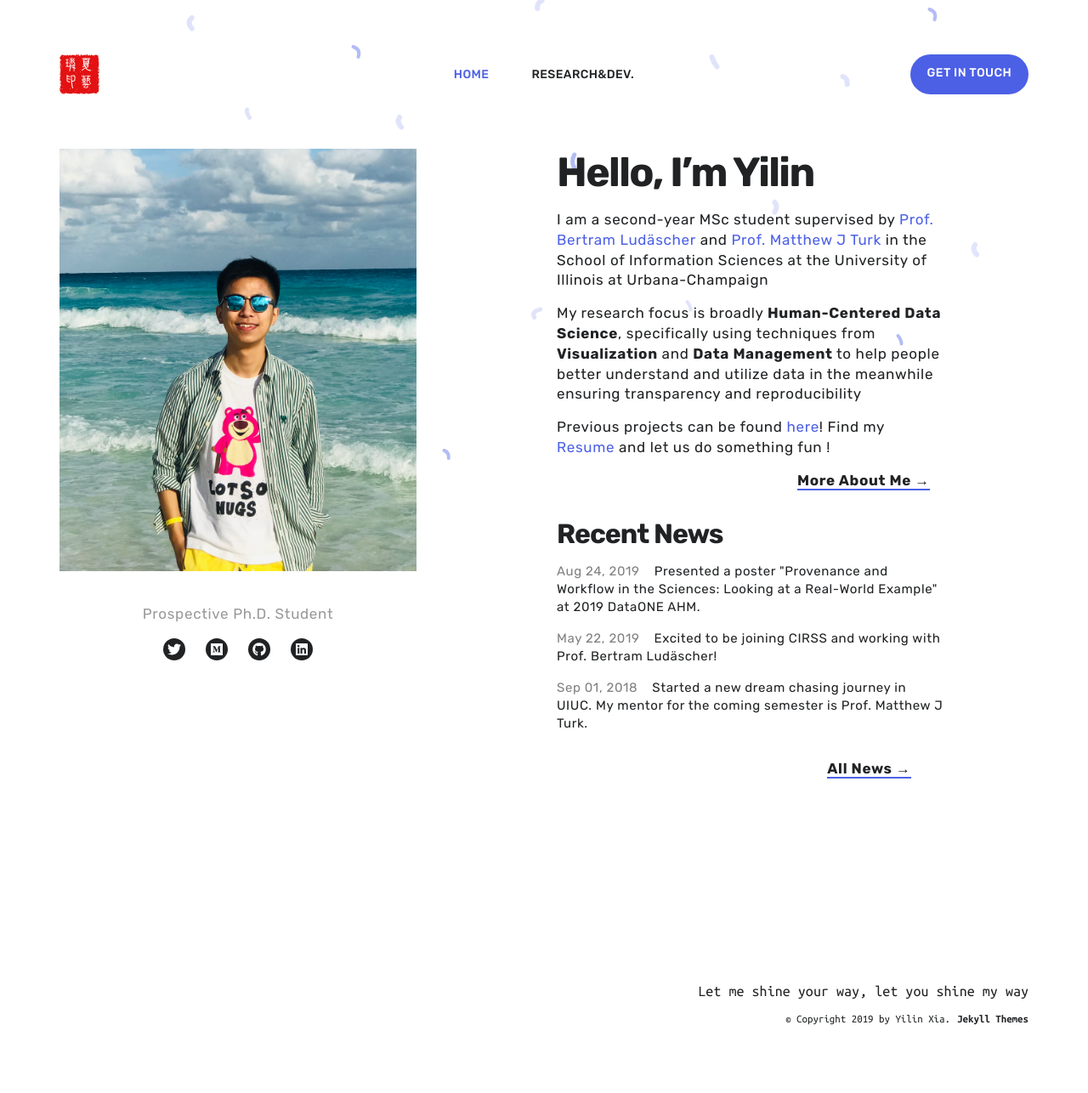
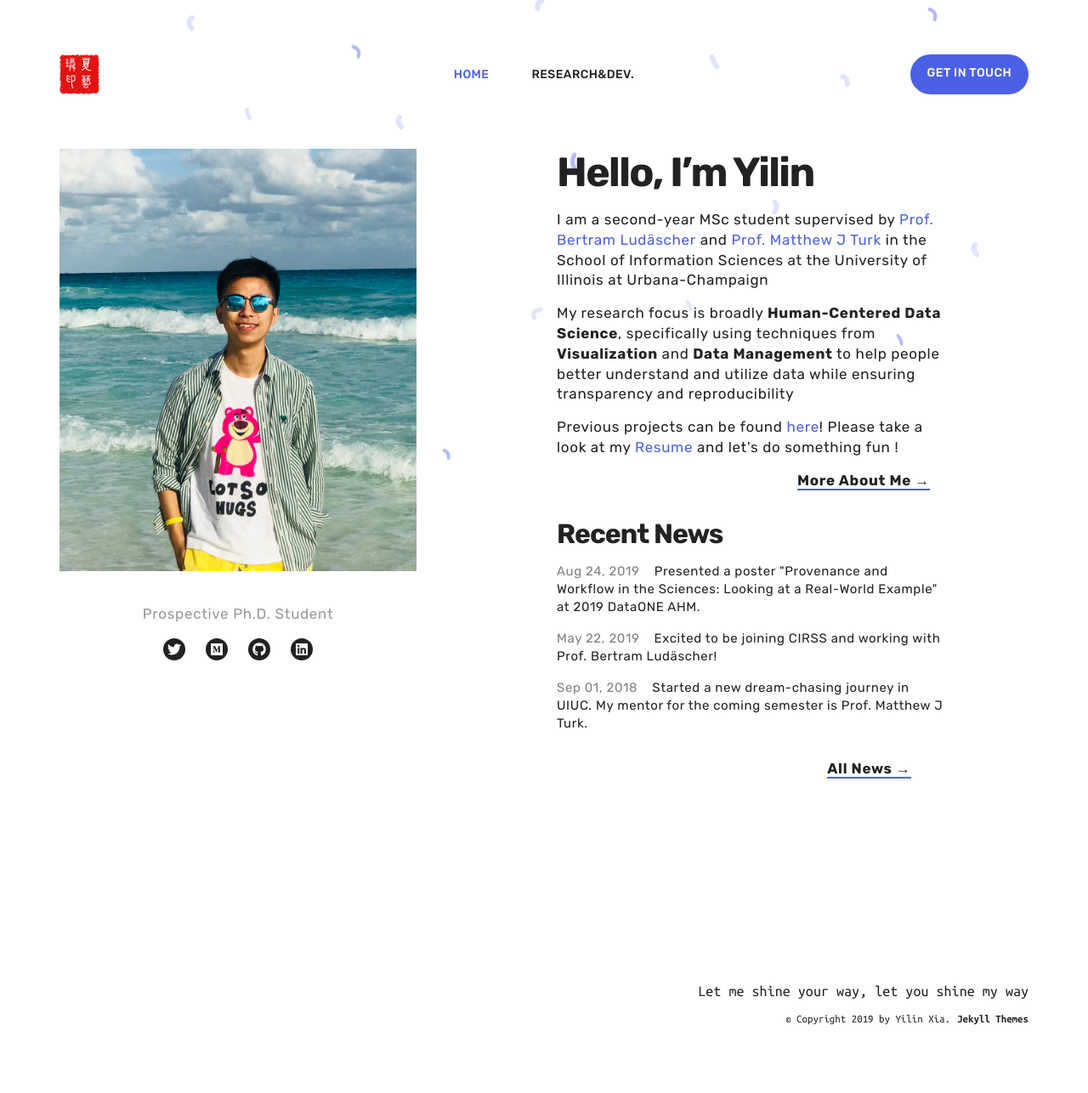
Before and after one commit to YilinXia/yilinxia.github.io, a Jekyll site: the page built from index.html, in a window 1280 px wide. Shown: the whole page at 85% size. Built offline with Jekyll 4.4.1, drawn with Linux system fonts in a browser that asks for light colours; nearby versions of some CDN libraries.

Commit message:
Update section__about.html

```diff
--- a/_includes/section__about.html
+++ b/_includes/section__about.html
@@ -30,15 +30,15 @@
       and <a class="divcss-link" href="https://sites.google.com/site/matthewturk/">Prof. Matthew J Turk</a>
       in the School of Information Sciences at the University of Illinois at Urbana-Champaign </h6>
       <h6>My research focus is broadly <a>Human-Centered Data Science</a>,<span class="divcss-blue3" ></span> <span class="divcss-blue3"></span>
-      specifically using techniques from <a>Visualization</a> and <a>Data Management</a> to help people better understand and utilize data in the meanwhile ensuring transparency and reproducibility<span class="divcss-blue3"></span>  </h6>
+      specifically using techniques from <a>Visualization</a> and <a>Data Management</a> to help people better understand and utilize data while ensuring transparency and reproducibility<span class="divcss-blue3"></span>  </h6>
       <h6>Previous projects can be found <a class="divcss-link"  href="/Projects">here</a>!
-      Find my <a class="divcss-link" href="https://drive.google.com/file/d/1JhY5u5fyU3kOHvCybsrmMspjQvDnUYVY/view?usp=sharing">Resume</a> and let us do something fun !</h6>
+      Please take a look at my <a class="divcss-link" href="https://drive.google.com/file/d/1JhY5u5fyU3kOHvCybsrmMspjQvDnUYVY/view?usp=sharing">Resume</a> and let's do something fun !</h6>
       <h6>&emsp;&emsp;&emsp;&emsp;&emsp;&emsp;&emsp;&emsp;&emsp;&emsp;&emsp;&emsp;&emsp;&emsp;&emsp;&emsp;<a href="https://drive.google.com/file/d/1JhY5u5fyU3kOHvCybsrmMspjQvDnUYVY/view?usp=sharing"><span class="divcss-blue3">More About Me &rarr;</span></a></h6>
     </br></br>
       <h4> <span class="divcss-blue8"></span>Recent News </h4><br/>
       <h5><span class='divcss-news'>Aug 24, 2019</span>&nbsp&nbsp&nbsp Presented a poster "Provenance and Workflow in the Sciences: Looking at a Real-World Example" at 2019 DataONE AHM. </h5><br/>
       <h5><span class='divcss-news'>May 22, 2019</span>&nbsp&nbsp&nbsp Excited to be joining CIRSS and working with Prof. Bertram Ludäscher!</h5><br/>
-      <h5><span class='divcss-news'>Sep 01, 2018</span>&nbsp&nbsp&nbsp Started a new dream chasing journey in UIUC. My mentor for the coming semester is Prof. Matthew J Turk.</h5><br/>
+      <h5><span class='divcss-news'>Sep 01, 2018</span>&nbsp&nbsp&nbsp Started a new dream-chasing journey in UIUC. My mentor for the coming semester is Prof. Matthew J Turk.</h5><br/>
       <h6>&emsp;&emsp;&emsp;&emsp;&emsp;&emsp;&emsp;&emsp;&emsp;&emsp;&emsp;&emsp;&emsp;&emsp;&emsp;&emsp;&emsp;&emsp;<a href="/News"><span class="divcss-blue3">All News &rarr;</span></a></h6>
       <!--a href="#" class="cta button--fill contact-trigger js-contact">Get in Touch</a-->
     <br>
```
